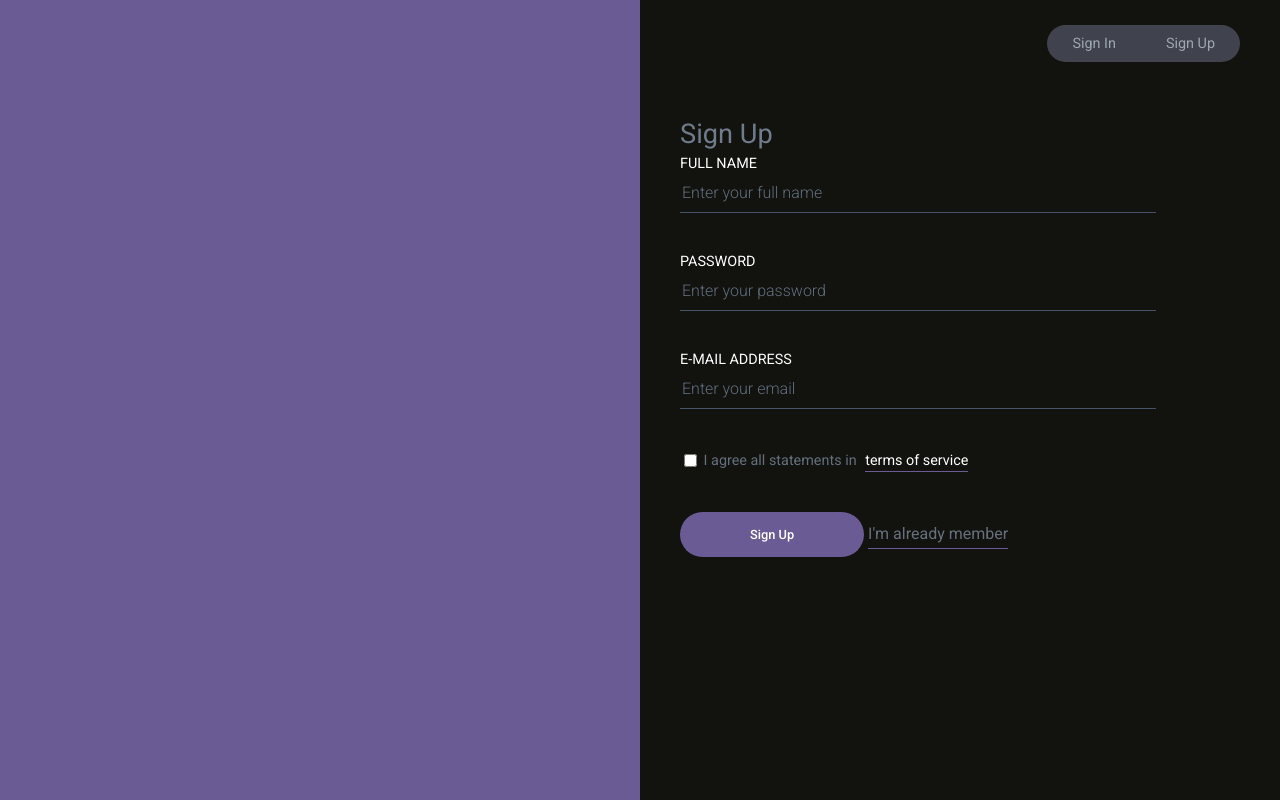
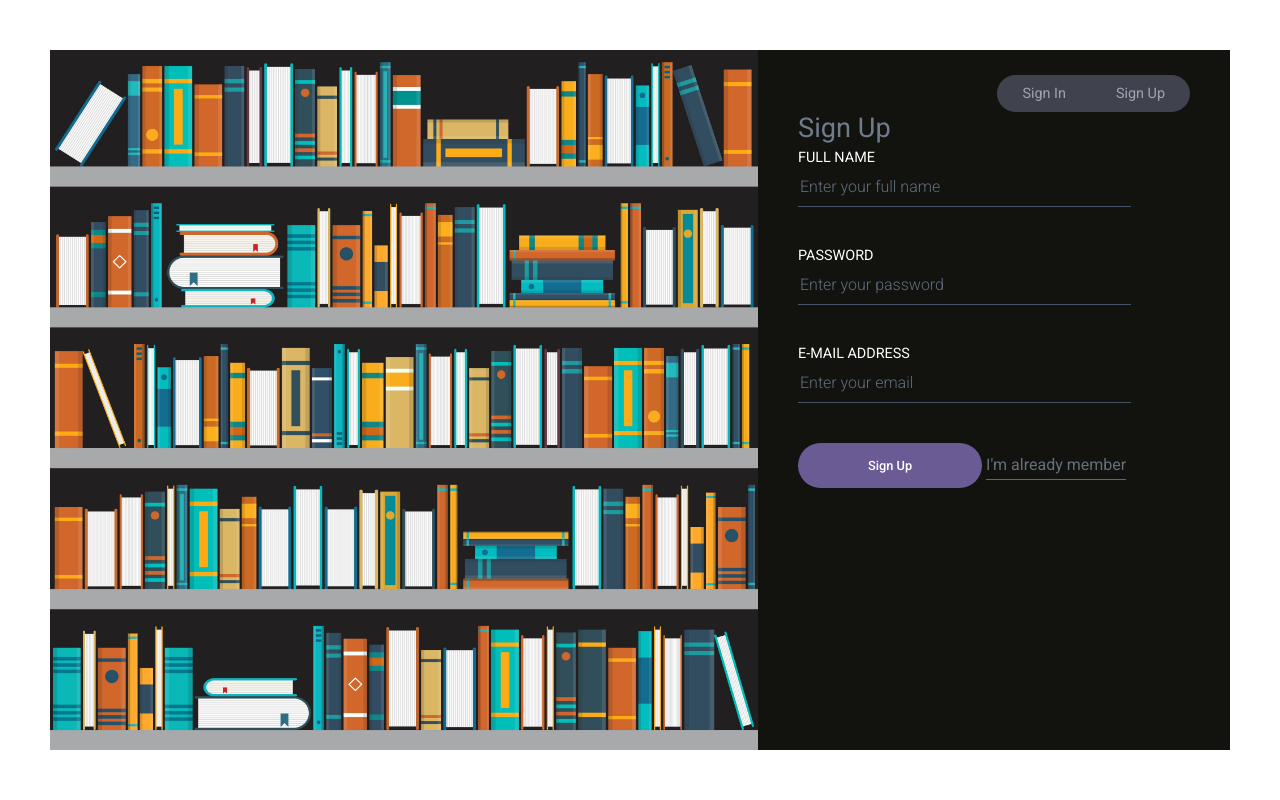
Before and after one commit to Kainat-Naseer25/BookShelf_FinalProject_FrontEnd, a React (Create React App) app: page / in a window 1280 px wide. Built offline with nearby package versions, Linux system fonts and the light colour scheme.

Commit message:
Complete Authentication

```diff
--- a/package.json
+++ b/package.json
@@ -6,11 +6,13 @@
     "@testing-library/jest-dom": "^5.16.5",
     "@testing-library/react": "^13.4.0",
     "@testing-library/user-event": "^13.5.0",
+    "bootstrap": "^5.2.3",
     "react": "^18.2.0",
     "react-dom": "^18.2.0",
     "react-router-dom": "^6.10.0",
     "react-scripts": "^2.1.3",
     "react-social-login-buttons": "^3.6.1",
+    "reactstrap": "^9.1.8",
     "web-vitals": "^2.1.4"
   },
   "scripts": {
--- a/src/App.css
+++ b/src/App.css
@@ -1,25 +1,28 @@
 .App {
   height: 100vh;
+  padding: 50px;
   display: flex;
   color: white;
 }
 
 .appAside {
-  width: 50%;
-  background-color: #6b5b95;
+  width: 60%;
+  display: flex;
+  justify-content: center;
+  align-items: center;
+  overflow: hidden;
 }
 
 .appForm {
-  width: 50%;
+  width: 40%;
   background-color: #12130f;
   padding: 25px 40px;
-  overflow: auto;
+  overflow: hidden;
 }
 
 .pageSwitcher {
   display: flex;
   justify-content: flex-end;
-  margin-bottom: 10%;
 }
 
 .pageSwitcherItem {
@@ -140,7 +143,3 @@
   padding-bottom: 2px;
   margin-left: 5px;
 }
-
-.socialMediaButtons {
-  padding: 10px 100px 10px 0px;
-}
--- a/src/App.js
+++ b/src/App.js
@@ -1,9 +1,9 @@
 import React from 'react';
 import { useState } from "react";
+import library from "./Pages/library.jpg";
 import { Route, Routes, BrowserRouter, NavLink } from "react-router-dom";
 import SignUpForm from "./Pages/SignUpForm";
 import SignInForm from "./Pages/SignInForm";
-
 import "./App.css";
 
 function App() {
@@ -14,9 +14,12 @@ function App() {
   };
 
   return (
+
     <BrowserRouter>
       <div className="App">
-        <div className="appAside" />
+        <div className="appAside">
+        <img src={library} alt="Description of the image" style={{ height: "100%", width: "100%" }}/>
+        </div>
         <div className="appForm">
           <div className="pageSwitcher">
             <NavLink
--- a/src/Pages/SignInForm.js
+++ b/src/Pages/SignInForm.js
@@ -1,10 +1,6 @@
 import React, { useState } from "react";
 import { Link } from "react-router-dom";
-
-import {
-  FacebookLoginButton,
-  InstagramLoginButton
-} from "react-social-login-buttons";
+import "../App.css";
 
 function SignInForm() {
   const [formData, setFormData] = useState({
@@ -73,16 +69,6 @@ function SignInForm() {
             Create an account
           </Link>
         </div>
-
-        <div className="socialMediaButtons">
-          <div className="facebookButton">
-            <FacebookLoginButton onClick={() => alert("Hello")} />
-          </div>
-
-          <div className="instagramButton">
-            <InstagramLoginButton onClick={() => alert("Hello")} />
-          </div>
-        </div>
       </form>
     </div>
   );
--- a/src/Pages/SignUpForm.js
+++ b/src/Pages/SignUpForm.js
@@ -1,5 +1,6 @@
 import React, { useState } from "react";
 import { Link } from "react-router-dom";
+import "../App.css";
 
 function SignUpForm() {
   const [formData, setFormData] = useState({
@@ -78,22 +79,6 @@ function SignUpForm() {
         </div>
 
         <div className="formField">
-          <label className="formFieldCheckboxLabel">
-            <input
-              className="formFieldCheckbox"
-              type="checkbox"
-              name="hasAgreed"
-              value={formData.hasAgreed}
-              onChange={handleChange}
-            />{" "}
-            I agree all statements in{" "}
-            <a href="null" className="formFieldTermsLink">
-              terms of service
-            </a>
-          </label>
-        </div>
-
-        <div className="formField">
           <button className="formFieldButton">Sign Up</button>{" "}
           <Link to="/sign-in" className="formFieldLink">
             I'm already member
```
Also changed, not shown: src/Pages/Pages.css (deleted), src/Pages/library.jpg (added), 1 other file (tests, documents, lock files or other folders).
